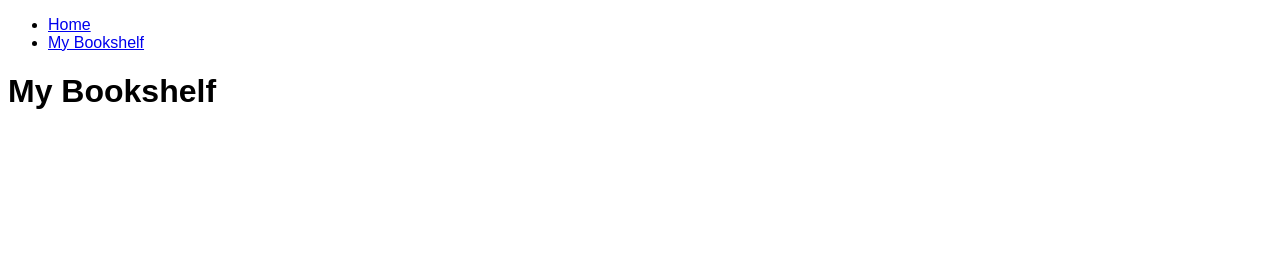
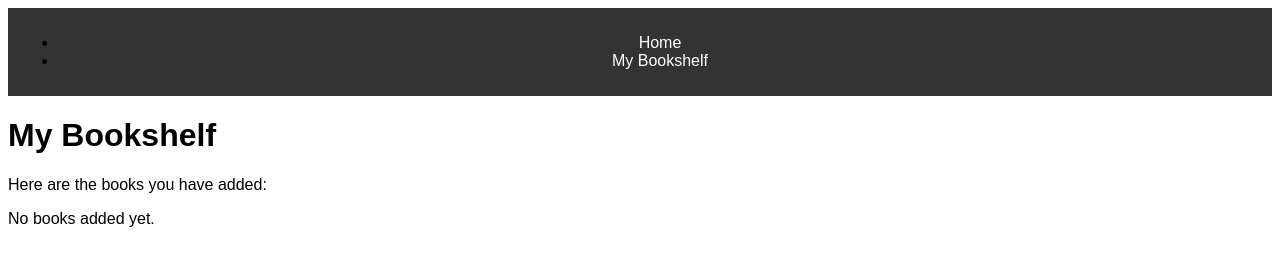
Before and after one commit to The-Asian-Guy/Test, a plain HTML site: page bookshelf.html in a window 1280 px wide. Drawn offline with nearby package versions, Linux system fonts and the light colour scheme.

Commit message:
Update title and restructure navigation in bookshelf.html

```diff
--- a/bookshelf.html
+++ b/bookshelf.html
@@ -3,21 +3,28 @@
 <head>
     <meta charset="UTF-8">
     <meta name="viewport" content="width=device-width, initial-scale=1.0">
-    <title>My Bookshelf</title>
+    <title>My Bookstore</title>
     <link rel="stylesheet" href="style.css">
+    <script src="https://code.jquery.com/jquery-3.6.0.min.js"></script>
 </head>
 <body>
-    <div class="nav">
-        <ul>
-            <li><a href="index.html">Home</a></li>
-            <li><a href="bookshelf.html">My Bookshelf</a></li>
-        </ul>
+    <header>
+        <nav>
+            <ul>
+                <li><a href="index.html">Home</a></li>
+                <li><a href="bookshelf.html">My Bookshelf</a></li>
+            </ul>
+        </nav>
+    </header>
+        <div id="bookshelf-container">
+        <h1>My Bookshelf</h1>
+        <p>Here are the books you have added:</p>
+
+        <div id="bookshelf-list">
+            <p>No books added yet.</p>
+        </div>
     </div>
 
-    <h1>My Bookshelf</h1>
-    <div id="bookshelf"></div>
-
-    <script src="https://code.jquery.com/jquery-3.6.0.min.js"></script>
     <script src="script.js"></script>
 </body>
 </html>
```
